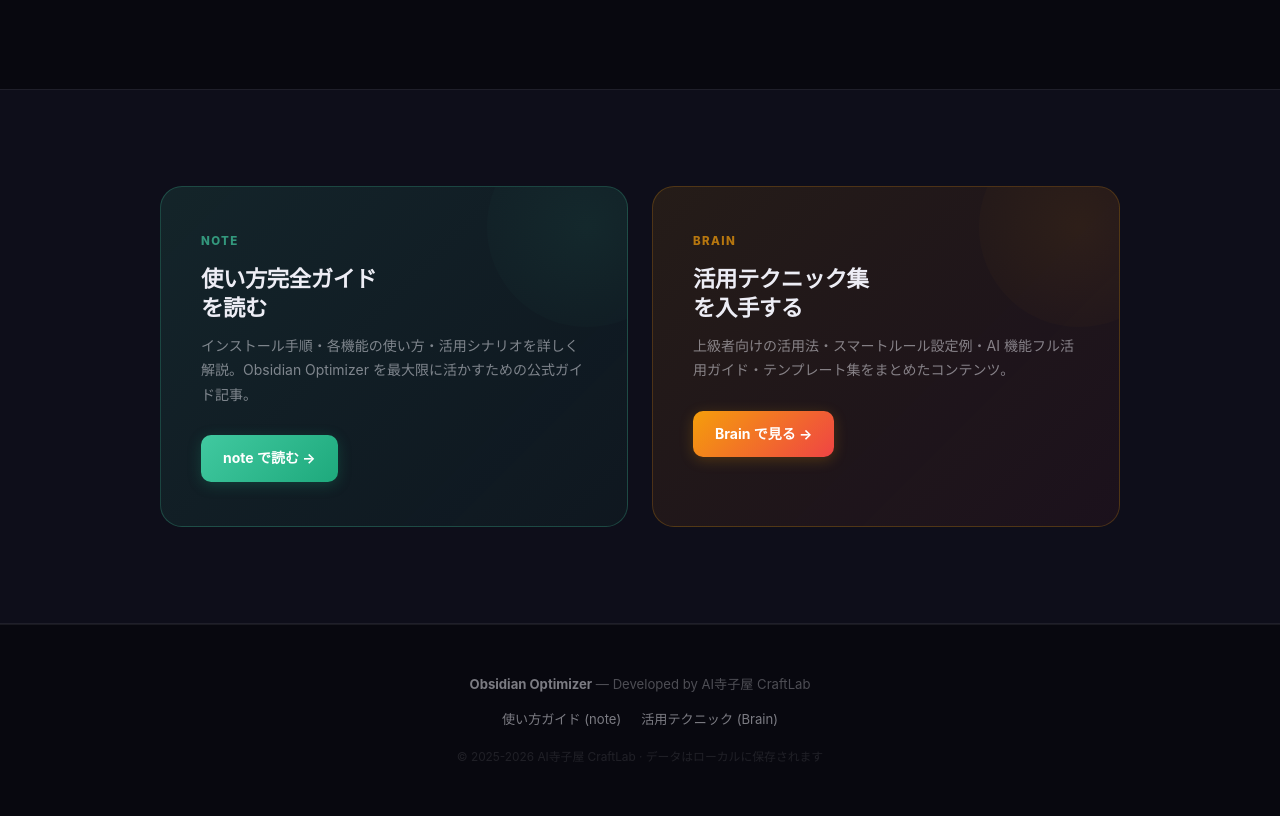
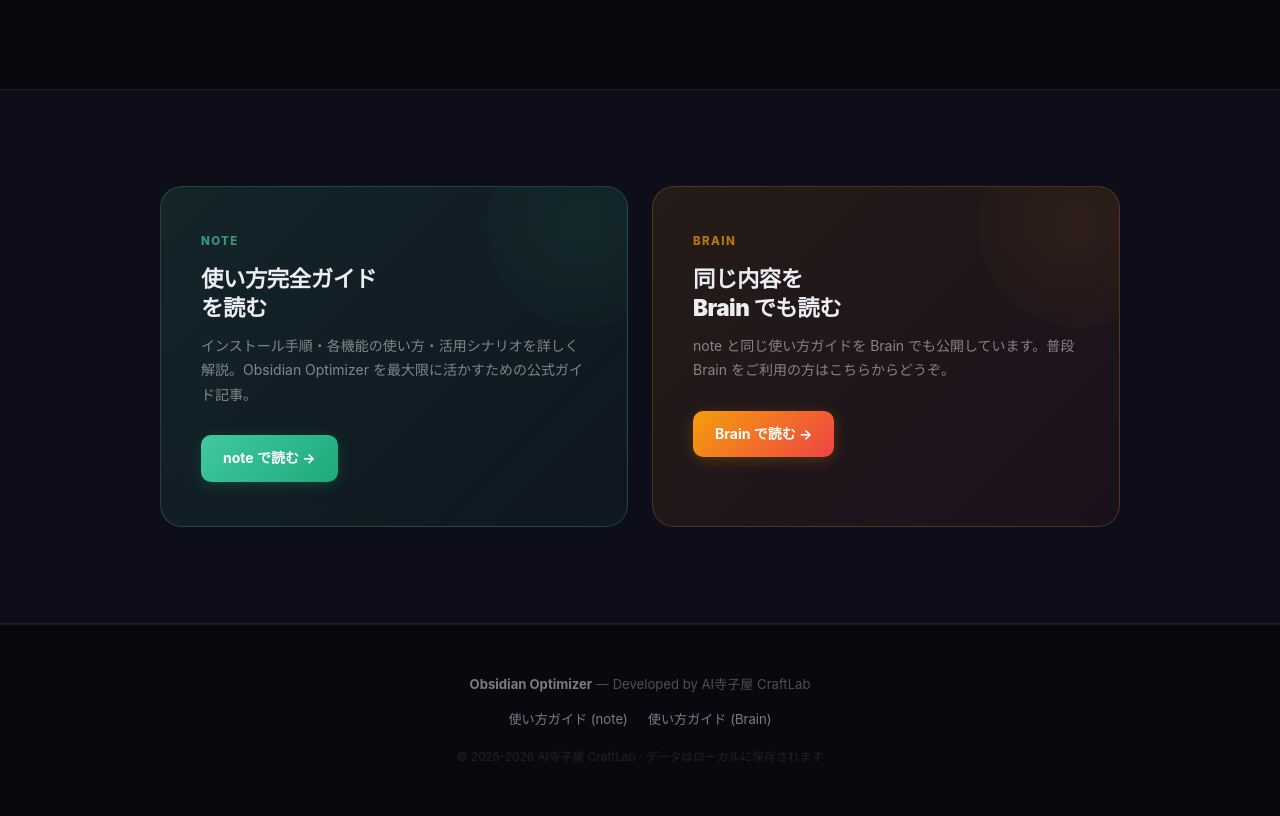
Before and after one commit to freeplanets001/Obsidian-Optimizer, an Electron app: page docs/index.html in a window 1280 px wide. Shown: the part 6291-7107 px from the top of the page. Drawn offline with Linux system fonts and the light colour scheme.

Commit message:
fix: Brain CTAのコピーをnoteと同内容であることを正直に表記

```diff
--- a/docs/index.html
+++ b/docs/index.html
@@ -792,10 +792,10 @@ footer strong{color:var(--muted);font-weight:700}
     </div>
     <div class="cta-card brain-card">
       <div class="cta-service">Brain</div>
-      <h3>活用テクニック集<br>を入手する</h3>
-      <p>上級者向けの活用法・スマートルール設定例・AI 機能フル活用ガイド・テンプレート集をまとめたコンテンツ。</p>
+      <h3>同じ内容を<br>Brain でも読む</h3>
+      <p>note と同じ使い方ガイドを Brain でも公開しています。普段 Brain をご利用の方はこちらからどうぞ。</p>
       <a class="cta-btn btn-brain-sm" href="https://brain-market.com/u/difymaster/a/bzkDNzQjMgoTZsNWa0JXY" target="_blank" rel="noopener">
-        Brain で見る →
+        Brain で読む →
       </a>
     </div>
   </div>
@@ -806,7 +806,7 @@ footer strong{color:var(--muted);font-weight:700}
   <strong>Obsidian Optimizer</strong> — Developed by AI寺子屋 CraftLab
   <div class="footer-links">
     <a href="https://note.com/ai_app_pro/n/n4e0c33c92d47" target="_blank" rel="noopener">使い方ガイド (note)</a>
-    <a href="https://brain-market.com/u/difymaster/a/bzkDNzQjMgoTZsNWa0JXY" target="_blank" rel="noopener">活用テクニック (Brain)</a>
+    <a href="https://brain-market.com/u/difymaster/a/bzkDNzQjMgoTZsNWa0JXY" target="_blank" rel="noopener">使い方ガイド (Brain)</a>
   </div>
   <div style="font-size:.74rem;opacity:.35;margin-top:4px">© 2025-2026 AI寺子屋 CraftLab · データはローカルに保存されます</div>
 </footer>
```
